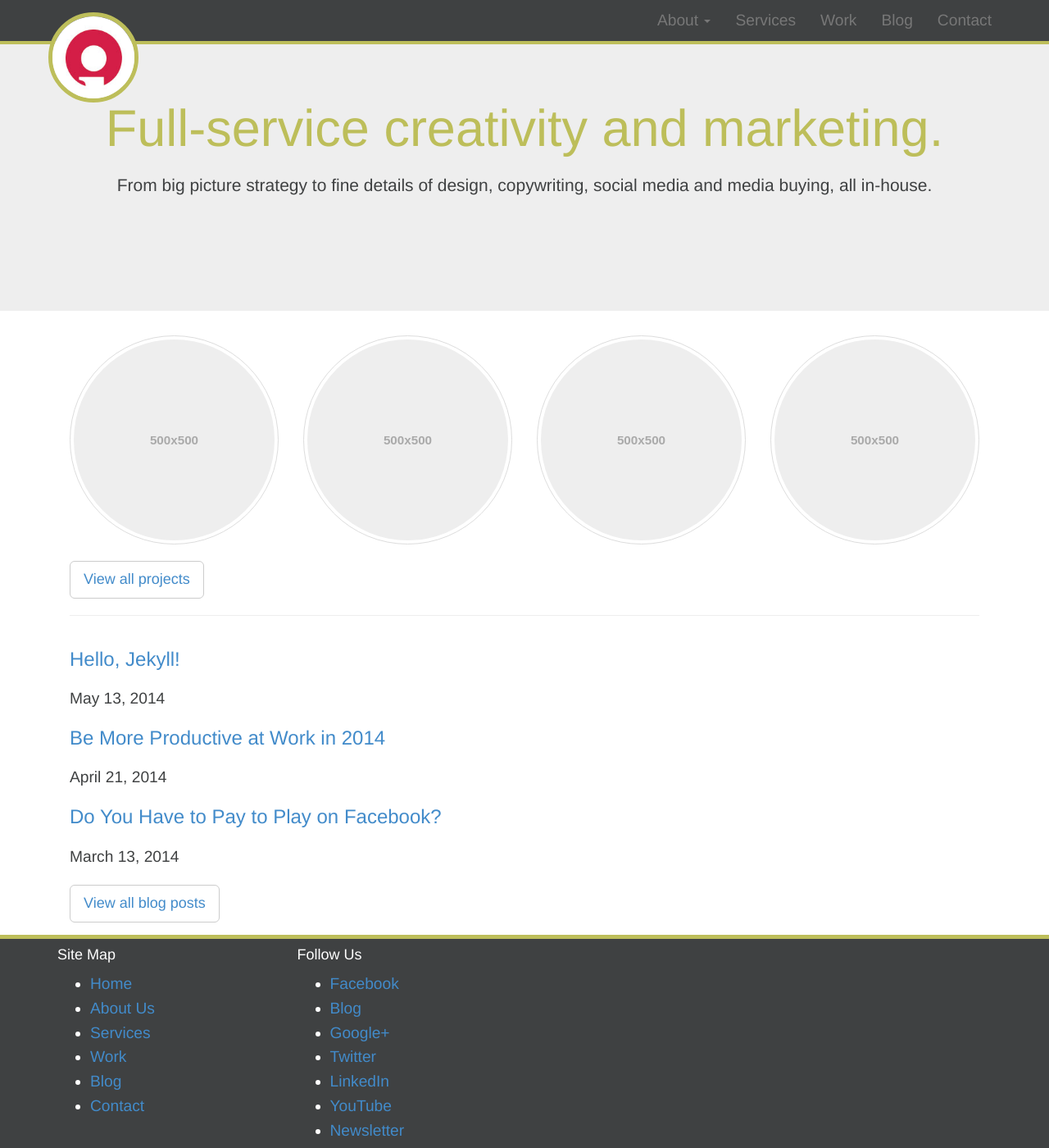
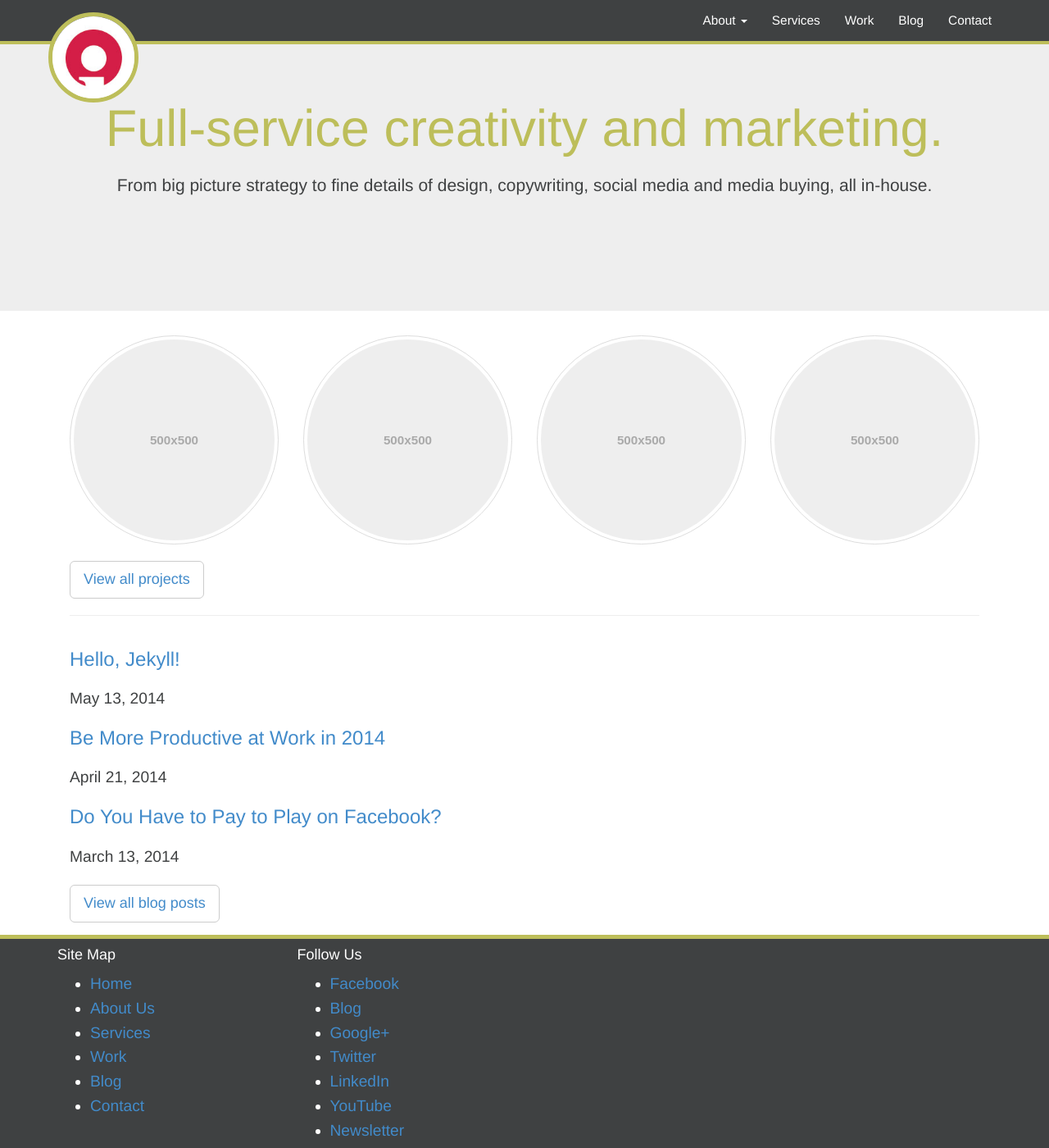
Before and after one commit to insight-creative/insight-creative.github.io, a Jekyll site: the page built from index.html, in a window 1280 px wide and 1400 px high. Shown: the whole window at 82% size. Built offline with Jekyll 4.4.1, drawn with Linux system fonts in a browser that asks for light colours; nearby versions of some CDN libraries; Markdown is read by kramdown in place of the engine named in the settings.

Commit message:
Adjust navbar link colors.

```diff
--- a/css/main.css
+++ b/css/main.css
@@ -49,6 +49,13 @@ p {
 	border-radius: 50%;
 	border: 5px solid #BDBE5A;
 	width: 110px;
+}
+.navbar-default .navbar-nav > li > a {
+	color: white;
+	font-size: .8em;
+}
+.navbar-default .navbar-nav > li > a:hover {
+	color: #BDBE5A;
 }
 
 
```
